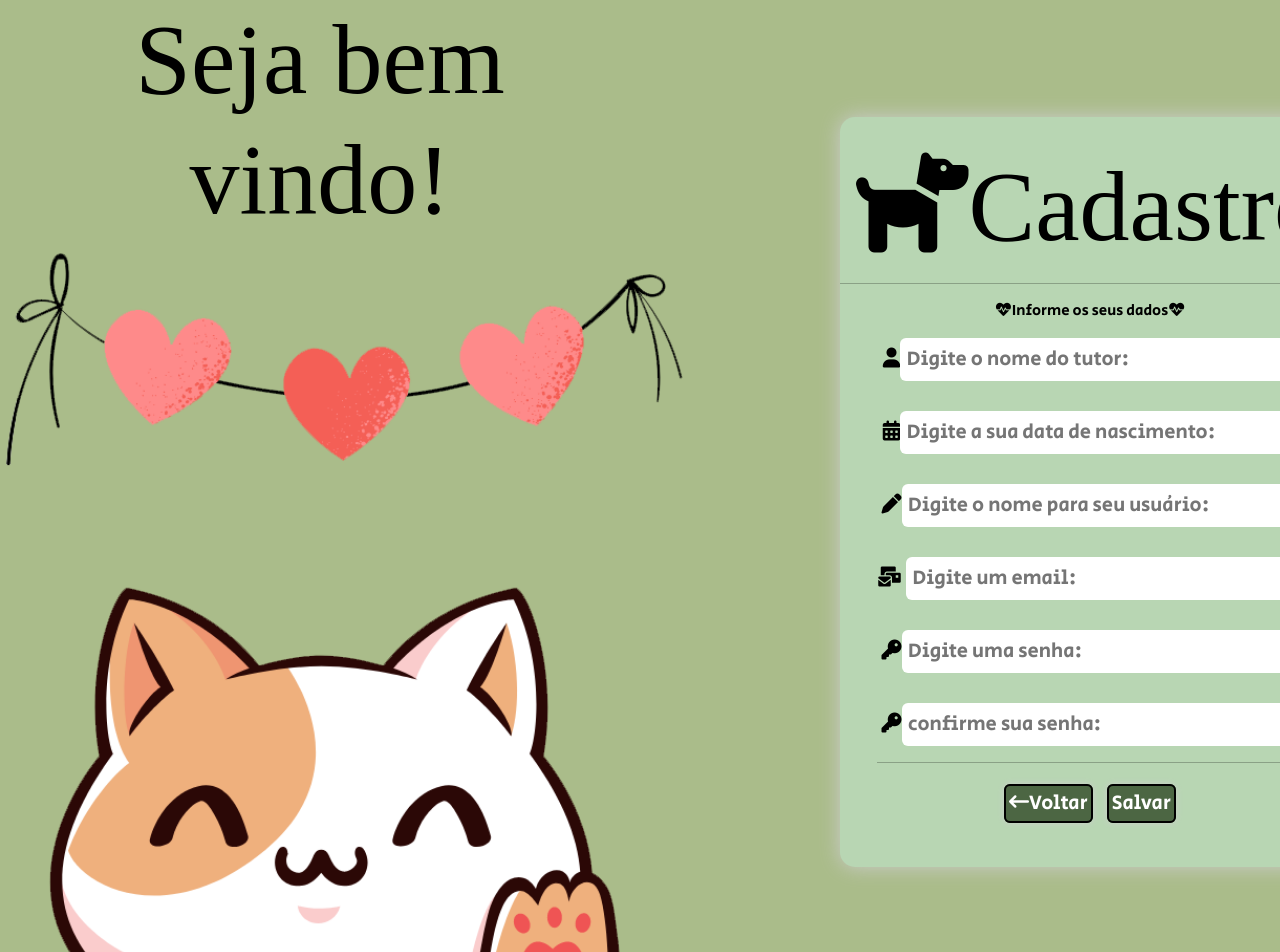
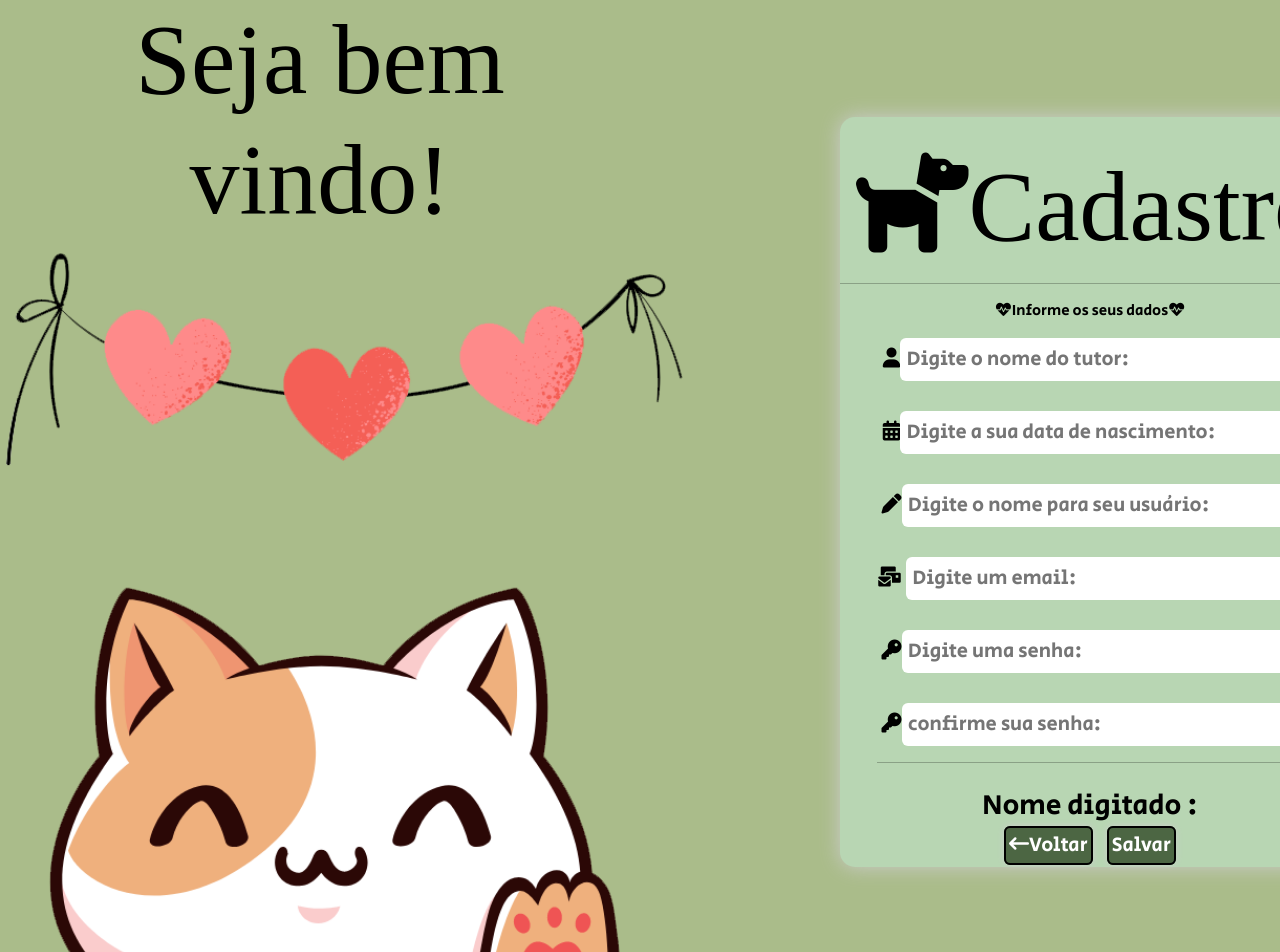
Before and after one commit to isabelal16/projeto-integrador, a React (Create React App) app: page /cadastro in a window 1280 px wide. Shown: the top 952 px of the page. Built offline with nearby package versions, Linux system fonts and the light colour scheme; a web font is replaced by a local one.

Commit message:
variaveis

```diff
--- a/src/Cadastro.js
+++ b/src/Cadastro.js
@@ -1,12 +1,16 @@
-import React from 'react';
+import React, { Component, useState } from 'react';
 import {  Routes, Route, Link } from 'react-router-dom';
 
-const Cadastro = ( ) => {
-
-    require("./CadastroLogin.css");
 
 
-    return (
+const Cadastro = () => {
+
+        require("./CadastroLogin.css");
+
+        const [nome, setNome] = useState ('')
+
+        return(
+
 
         <div className='Cadastro cadastroLogin'>
 
@@ -29,7 +33,8 @@ const Cadastro = ( ) => {
                     <form className='centro'>
                         <label>
 
-                            <i className="fa-solid fa-user"></i><input required minLength="5" type="text" placeholder="Digite o nome do tutor:"/>
+                            <i className="fa-solid fa-user"></i><input required minLength="5" type="text" placeholder="Digite o nome do tutor:"
+                            value = {nome}  onChange={(e) => setNome(e.target.value)}/>
 
                             <br/>
                             <br/>
@@ -59,11 +64,10 @@ const Cadastro = ( ) => {
                             <hr/>
                         </label>
                     </form>
+                    <h3>Nome digitado : {nome}</h3>
 
                     <Link className='link' to="/"><i className="fa-solid fa-arrow-left-long"></i>Voltar</Link>
                     <Link className='link' to="/login">Salvar</Link>
-
-
 
                 </div>
             </div>
@@ -72,7 +76,10 @@ const Cadastro = ( ) => {
 
         </div>
 
-    );
-}
+        )
+    }
+
+
+
 
 export default Cadastro;
--- a/src/Perfil.js
+++ b/src/Perfil.js
@@ -3,7 +3,11 @@ import { Routes, Route, Link} from 'react-router-dom';
 import Menu from './Menu';
 import Rodape from './Rodape';
 
-const Perfil = () => {
+
+
+const Perfil = (props) => {
+
+const nome = props.nome
 
     require("./Perfil.css");
 
```
